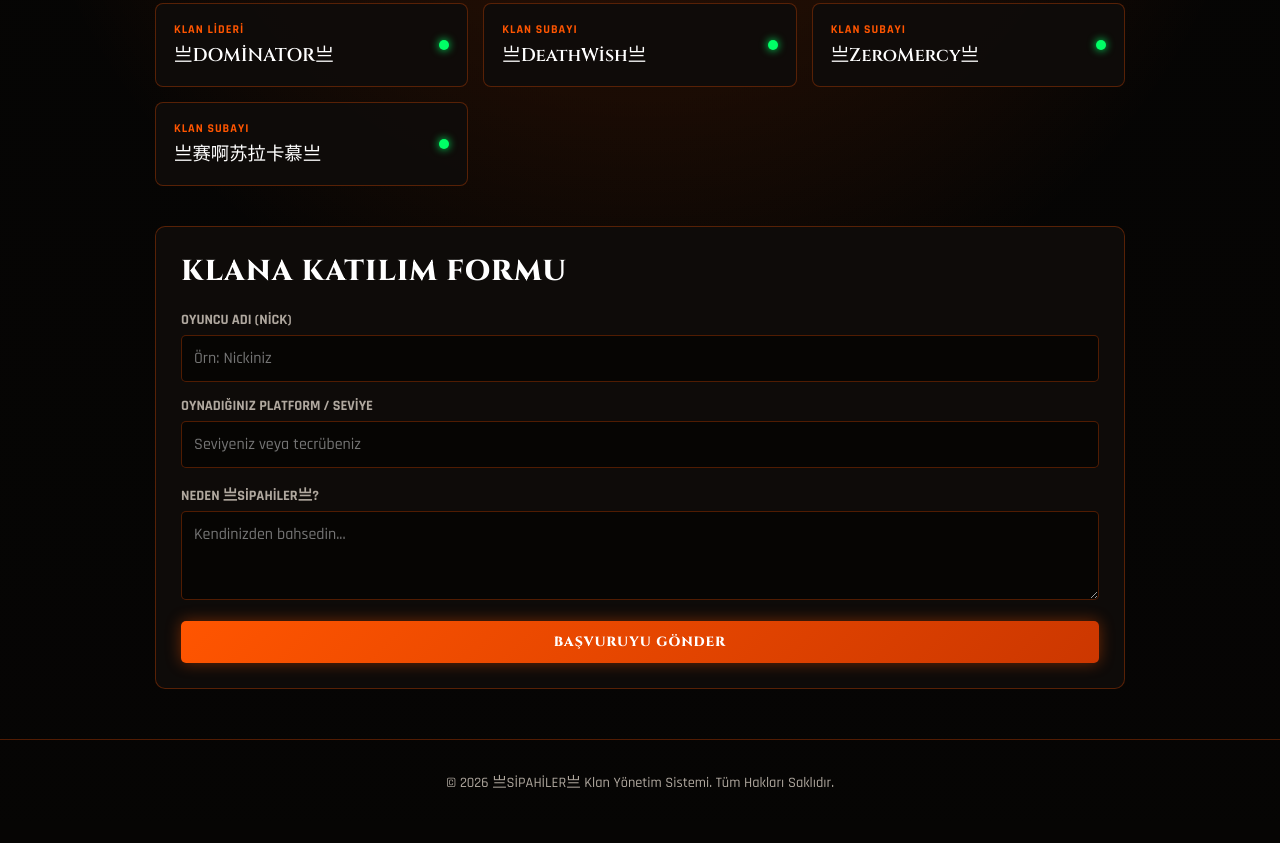
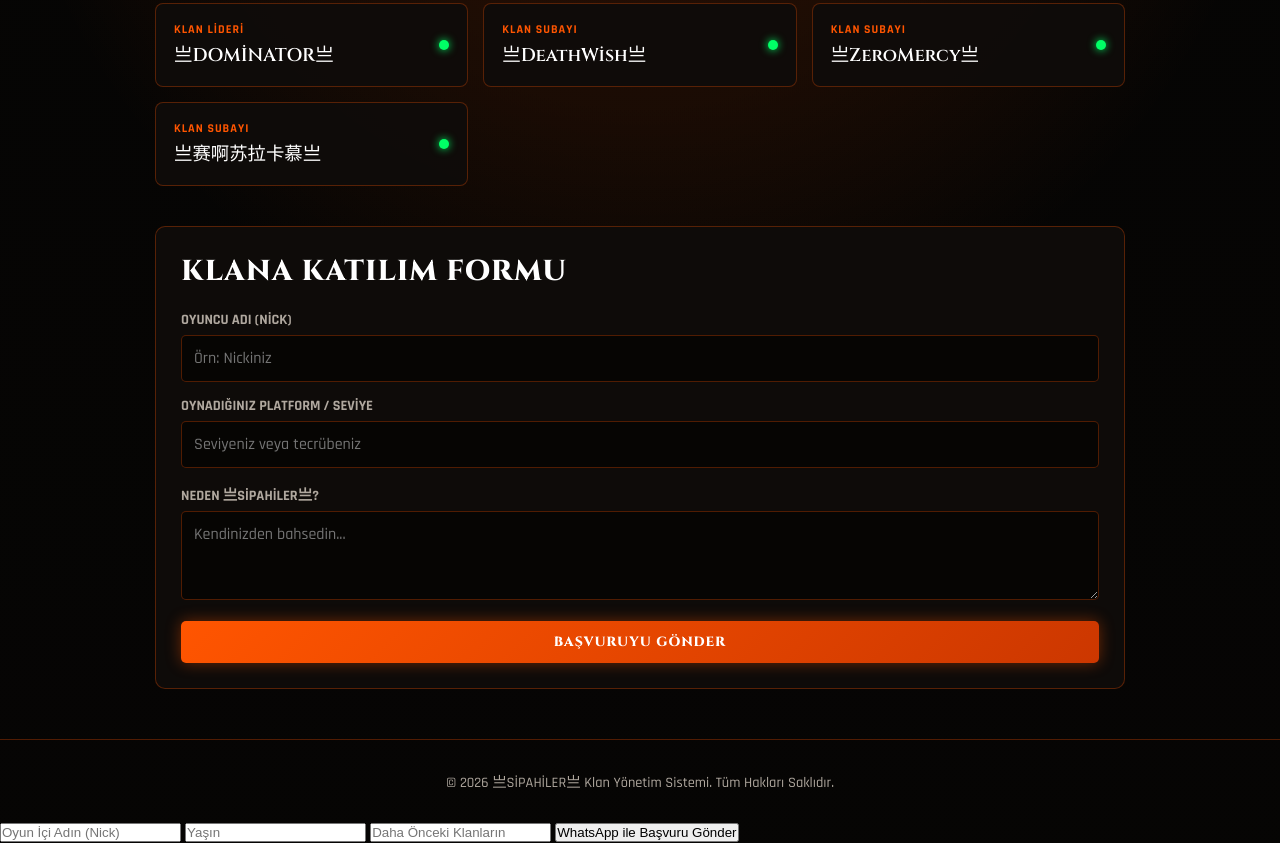
Before and after one commit to dominator000/sipahiler-klan, a plain HTML site: page indeks.html in a window 1280 px wide. Shown: the part 466-1309 px from the top of the page. Before the commit the page ends 1288 px from the top, so only its background shows below. Drawn offline with Linux system fonts and the light colour scheme.

Commit message:
update indeks.html

```diff
--- a/indeks.html
+++ b/indeks.html
@@ -373,3 +373,27 @@
     </script>
 </body>
 </html>
+<form onsubmit="sendToWhatsApp(event)">
+  <input type="text" id="oyunAdi" placeholder="Oyun İçi Adın (Nick)" required>
+  <input type="number" id="yas" placeholder="Yaşın" required>
+  <input type="text" id="tecrube" placeholder="Daha Önceki Klanların" required>
+  <button type="submit">WhatsApp ile Başvuru Gönder</button>
+</form>
+
+<script>
+function sendToWhatsApp(event) {
+  event.preventDefault();
+
+  const phoneNumber = "905444602137"; // Senin numaran
+
+  const oyunAdi = document.getElementById("oyunAdi").value;
+  const yas = document.getElementById("yas").value;
+  const tecrube = document.getElementById("tecrube").value;
+
+  const mesaj = `⚔️ *Yeni Klan Başvurusu!*\n\n👤 *Adı:* ${oyunAdi}\n🎂 *Yaş:* ${yas}\n🛡️ *Tecrübe:* ${tecrube}`;
+
+  const url = `https://api.whatsapp.com/send?phone=${phoneNumber}&text=${encodeURIComponent(mesaj)}`;
+
+  window.open(url, "_blank");
+}
+</script>
```
